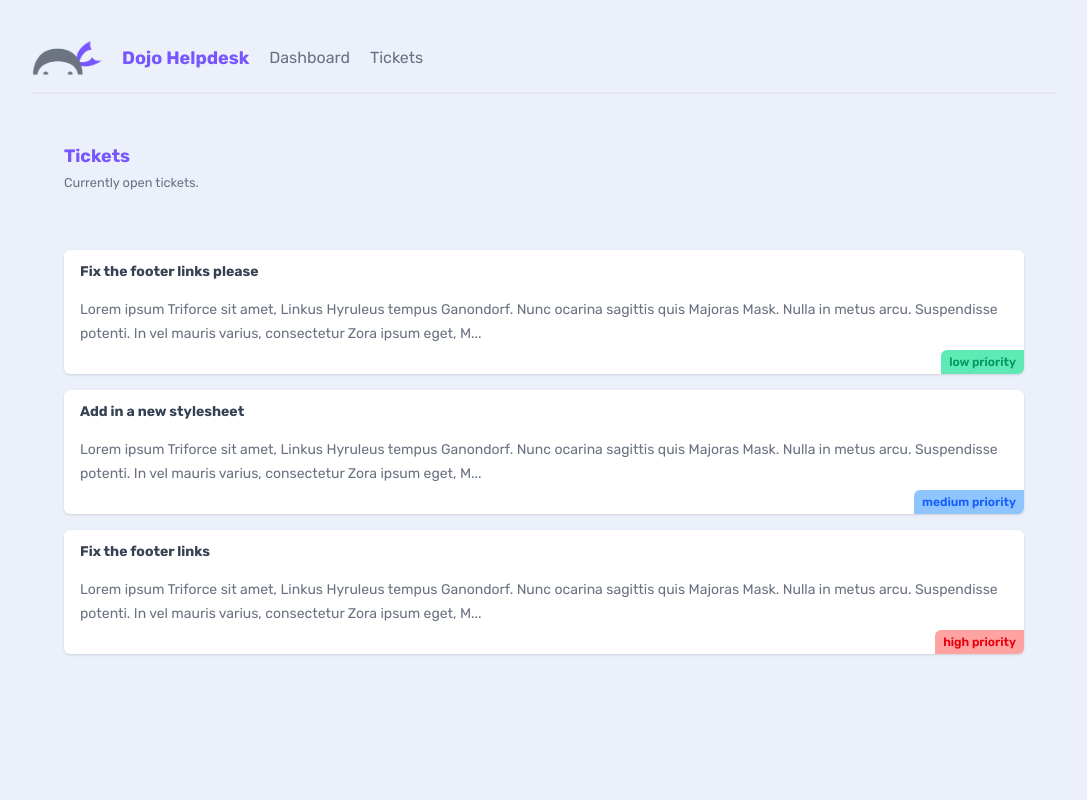
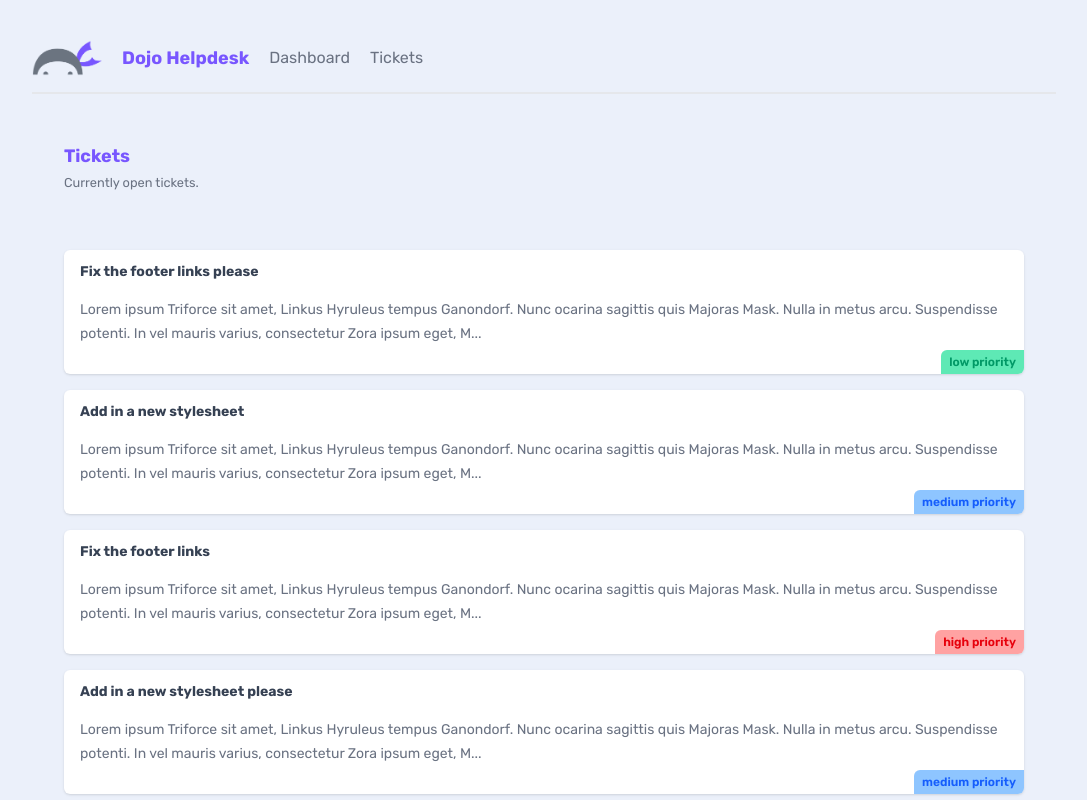
Before and after one commit to alantao5056/dojo-helpdesk, a Next.js app: page /tickets in a window 1280 px wide. Shown: the top 800 px of the page, without its empty margins (96-1183 px from the left). Built offline with nearby package versions, Linux system fonts and the light colour scheme; data requests are answered from the project's data file.

Commit message:
created error pages

```diff
--- a/_data/db.json
+++ b/_data/db.json
@@ -20,6 +20,27 @@
       "body": "Lorem ipsum Triforce sit amet, Linkus Hyruleus tempus Ganondorf. Nunc ocarina sagittis quis Majoras Mask. Nulla in metus arcu. Suspendisse potenti. In vel mauris varius, consectetur Zora ipsum eget, Master Sword porttitor urna. Fusce elementum urna elit, eget eleifend velit consectetur eget. Integer vel lobortis ipsum, vitae auctor Ocarina of Time. Donec sed urna dapibus, interdum magna a, eleifend magna. Curabitur tincidunt enim a neque volutpat. Phasellus auctor magna vel nunc pretium, ut volutpat justo tristique. Pellentesque cursus convallis mauris, in tempus enim tincidunt vitae.",
       "priority": "high",
       "user_email": "peach@netninja.dev"
+    },
+    {
+      "id": "4",
+      "title": "Add in a new stylesheet please",
+      "body": "Lorem ipsum Triforce sit amet, Linkus Hyruleus tempus Ganondorf. Nunc ocarina sagittis quis Majoras Mask. Nulla in metus arcu. Suspendisse potenti. In vel mauris varius, consectetur Zora ipsum eget, Master Sword porttitor urna. Fusce elementum urna elit, eget eleifend velit consectetur eget. Integer vel lobortis ipsum, vitae auctor Ocarina of Time. Donec sed urna dapibus, interdum magna a, eleifend magna. Curabitur tincidunt enim a neque volutpat. Phasellus auctor magna vel nunc pretium, ut volutpat justo tristique. Pellentesque cursus convallis mauris, in tempus enim tincidunt vitae.",
+      "priority": "medium",
+      "user_email": "bowser@netninja.dev"
+    },
+    {
+      "id": "5",
+      "title": "Fix the header links",
+      "body": "Lorem ipsum Triforce sit amet, Linkus Hyruleus tempus Ganondorf. Nunc ocarina sagittis quis Majoras Mask. Nulla in metus arcu. Suspendisse potenti. In vel mauris varius, consectetur Zora ipsum eget, Master Sword porttitor urna. Fusce elementum urna elit, eget eleifend velit consectetur eget. Integer vel lobortis ipsum, vitae auctor Ocarina of Time. Donec sed urna dapibus, interdum magna a, eleifend magna. Curabitur tincidunt enim a neque volutpat. Phasellus auctor magna vel nunc pretium, ut volutpat justo tristique. Pellentesque cursus convallis mauris, in tempus enim tincidunt vitae.",
+      "priority": "low",
+      "user_email": "link@netninja.dev"
+    },
+    {
+      "id": "6",
+      "title": "Add in a new stylesheet please",
+      "body": "Lorem ipsum Triforce sit amet, Linkus Hyruleus tempus Ganondorf. Nunc ocarina sagittis quis Majoras Mask. Nulla in metus arcu. Suspendisse potenti. In vel mauris varius, consectetur Zora ipsum eget, Master Sword porttitor urna. Fusce elementum urna elit, eget eleifend velit consectetur eget. Integer vel lobortis ipsum, vitae auctor Ocarina of Time. Donec sed urna dapibus, interdum magna a, eleifend magna. Curabitur tincidunt enim a neque volutpat. Phasellus auctor magna vel nunc pretium, ut volutpat justo tristique. Pellentesque cursus convallis mauris, in tempus enim tincidunt vitae.",
+      "priority": "high",
+      "user_email": "yoshi@netninja.dev"
     }
   ]
 }
--- a/app/layout.tsx
+++ b/app/layout.tsx
@@ -22,7 +22,7 @@ export default function RootLayout({
   return (
     <html lang="en">
       <body
-        className={`${rubik.className} antialiased`}
+        className={`${rubik.className} min-h-[calc(100vh-75px)] antialiased`}
       >
         <Navbar />
         {children}
--- /dev/null
+++ b/app/not-found.tsx
@@ -0,0 +1,11 @@
+import Link from 'next/link'
+
+export default function NotFound() {
+  return (
+    <main className="text-center">
+      <h2 className="text-3xl!">There was a problem.</h2>
+      <p>We could not find the page you were looking for.</p>
+      <p>Go back to the <Link href="/">Dashboard</Link></p>
+    </main>
+  )
+}
--- a/app/tickets/[id]/page.tsx
+++ b/app/tickets/[id]/page.tsx
@@ -1,17 +1,32 @@
-async function getTicketDetails(id: number) {
+import { notFound } from "next/navigation";
+
+export async function generateStaticParams() : Promise<{ id: string }[]> {
+  // [{id: '1'}, {id: '2'}, ...]
+  const res = await fetch('http://localhost:4000/tickets')
+  const tickets = await res.json();
+
+  return tickets.map((ticket: { id: string }) => ({
+    id: ticket.id,
+  }));
+}
+
+async function getTicket(id: string) {
   const res = await fetch('http://localhost:4000/tickets/' + id, {
     next: {
       revalidate: 60,
     }
   })
 
+  if (!res.ok) {
+    notFound();
+  }
+
   return res.json();
 }
 
-
-export default async function TicketDetails({ params }: { params: { id: number } }) {
+export default async function TicketDetails({ params }: { params: { id: string } }) {
   const { id } = await params;
-  const ticket = await getTicketDetails(id);
+  const ticket = await getTicket(id);
 
   return (
     <main>
--- /dev/null
+++ b/app/tickets/not-found.tsx
@@ -0,0 +1,11 @@
+import Link from 'next/link'
+
+export default function NotFound() {
+  return (
+    <main className="text-center">
+      <h2 className="text-3xl!">We hit a brick wall.</h2>
+      <p>We could not find the page you were looking for.</p>
+      <p>Go back to all <Link href="/">tickets</Link></p>
+    </main>
+  )
+}
```
